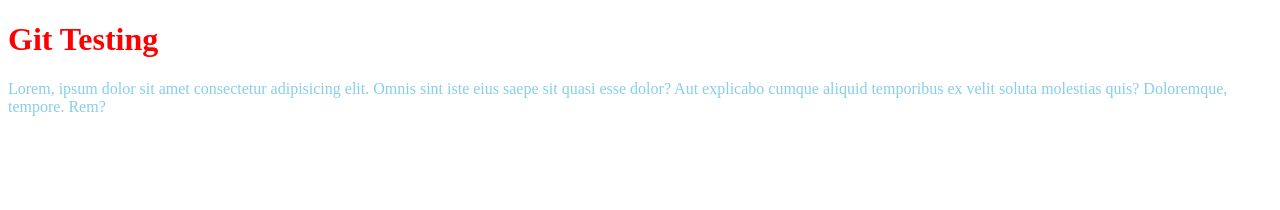
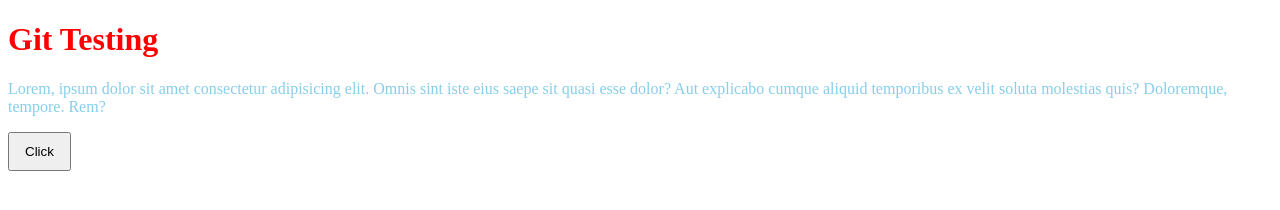
Before and after one commit to yamada33/git_testing, a plain HTML site: page index.html in a window 1280 px wide. Drawn offline with Linux system fonts and the light colour scheme.

Commit message:
third commit

```diff
--- a/css/style.css
+++ b/css/style.css
@@ -5,3 +5,7 @@ h1 {
 p {
     color: skyblue;
 }
+
+button {
+    padding: 10px 15px;
+}
--- a/index.html
+++ b/index.html
@@ -13,6 +13,8 @@
         Lorem, ipsum dolor sit amet consectetur adipisicing elit. Omnis sint iste eius saepe sit quasi esse dolor? Aut explicabo cumque aliquid temporibus ex velit soluta molestias quis? Doloremque, tempore. Rem?
     </p>
 
+    <button> Click </button>
+
     <script src="css/js/app.js"></script>
 </body>
 </html>
```
